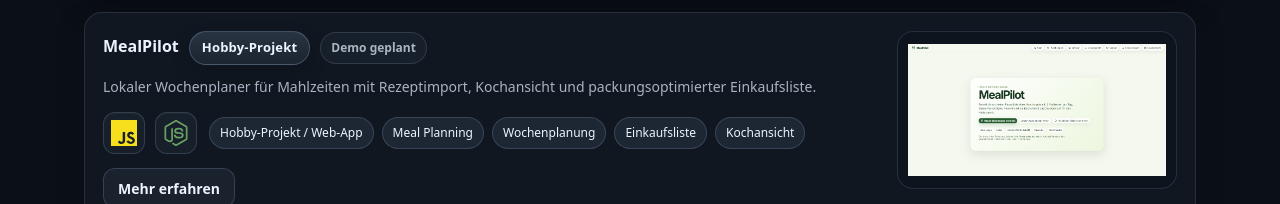
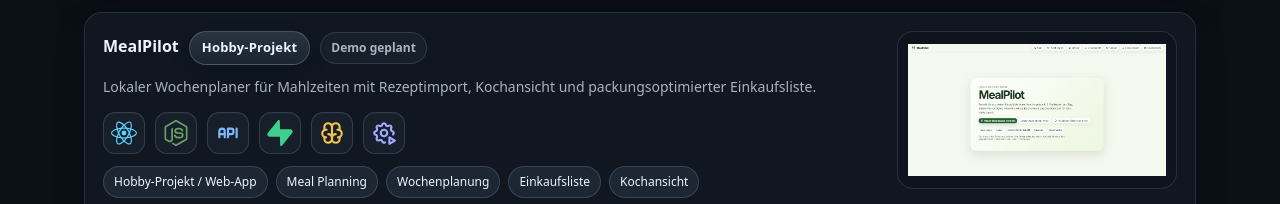
Before and after one commit to Luckyhanni/Portfolio, a Next.js app: page / in a window 1280 px wide. Shown: the part 2326-2530 px from the top of the page. Built offline with nearby package versions, Linux system fonts and the light colour scheme.

Commit message:
mealpilot skills

```diff
--- a/src/app/page.tsx
+++ b/src/app/page.tsx
@@ -20,10 +20,11 @@ import {
   SiPython,
   SiReact,
   SiRender,
+  SiSupabase,
   SiUnity,
   SiUnrealengine,
 } from "react-icons/si";
-import { TbBrandCSharp, TbBrandVscode } from "react-icons/tb";
+import { TbApi, TbAutomation, TbBrain, TbBrandCSharp, TbBrandVscode } from "react-icons/tb";
 import {
   BACHELOR_PROJECT,
   GAME_PROJECTS,
@@ -853,6 +854,36 @@ const projectTechIconMap: Record<
     color: "#edf4ff",
     label: "OpenAI API",
   },
+  "react-typescript": {
+    icon: SiReact,
+    color: "#5bd3ff",
+    label: "React & TypeScript",
+  },
+  "node-express": {
+    icon: SiNodedotjs,
+    color: "#68a063",
+    label: "Node.js Backend Development",
+  },
+  "rest-api": {
+    icon: TbApi,
+    color: "#7bb7ff",
+    label: "REST API Architecture",
+  },
+  "supabase-postgresql": {
+    icon: SiSupabase,
+    color: "#3ecf8e",
+    label: "Supabase / PostgreSQL Integration",
+  },
+  "algorithmic-meal-planning": {
+    icon: TbBrain,
+    color: "#f2c14e",
+    label: "Algorithmic Recommendation Logic",
+  },
+  "data-automation": {
+    icon: TbAutomation,
+    color: "#9ea9ff",
+    label: "Automated Data Processing",
+  },
 };
 
 const styles: Record<string, React.CSSProperties> = {
--- a/src/app/projects/[slug]/page.tsx
+++ b/src/app/projects/[slug]/page.tsx
@@ -17,11 +17,13 @@ import {
   SiGit,
   SiJavascript,
   SiNodedotjs,
+  SiReact,
   SiRender,
+  SiSupabase,
   SiUnity,
   SiUnrealengine,
 } from "react-icons/si";
-import { TbBrandCSharp, TbBrandVscode } from "react-icons/tb";
+import { TbApi, TbAutomation, TbBrain, TbBrandCSharp, TbBrandVscode } from "react-icons/tb";
 import {
   getProject,
   PROJECTS,
@@ -419,6 +421,12 @@ const techIconMap: Record<string, { icon: IconType; color: string; label: string
   vscode: { icon: TbBrandVscode, color: "#2f8fff", label: "Visual Studio Code" },
   visualstudio: { icon: DiVisualstudio, color: "#9b6dff", label: "Visual Studio" },
   cplusplus: { icon: SiCplusplus, color: "#4f90d9", label: "C++" },
+  "react-typescript": { icon: SiReact, color: "#5bd3ff", label: "React & TypeScript" },
+  "node-express": { icon: SiNodedotjs, color: "#68a063", label: "Node.js Backend Development" },
+  "rest-api": { icon: TbApi, color: "#7bb7ff", label: "REST API Architecture" },
+  "supabase-postgresql": { icon: SiSupabase, color: "#3ecf8e", label: "Supabase / PostgreSQL Integration" },
+  "algorithmic-meal-planning": { icon: TbBrain, color: "#f2c14e", label: "Algorithmic Recommendation Logic" },
+  "data-automation": { icon: TbAutomation, color: "#9ea9ff", label: "Automated Data Processing" },
 };
 
 const styles: Record<string, React.CSSProperties> = {
--- a/src/data/projects.ts
+++ b/src/data/projects.ts
@@ -794,7 +794,14 @@ const baseProjects: Project[] = [
       "Packungsoptimierte Einkaufsliste mit Restmengen und Zuhause-Markierung",
       "Druck- und Kochansichten für Küche, Handy und Kühlschrank",
     ],
-    techIcons: ["javascript", "nodejs"],
+    techIcons: [
+      "react-typescript",
+      "node-express",
+      "rest-api",
+      "supabase-postgresql",
+      "algorithmic-meal-planning",
+      "data-automation",
+    ],
     detailSections: [
       {
         title: "Wochenplan als Arbeitsfläche",
```
